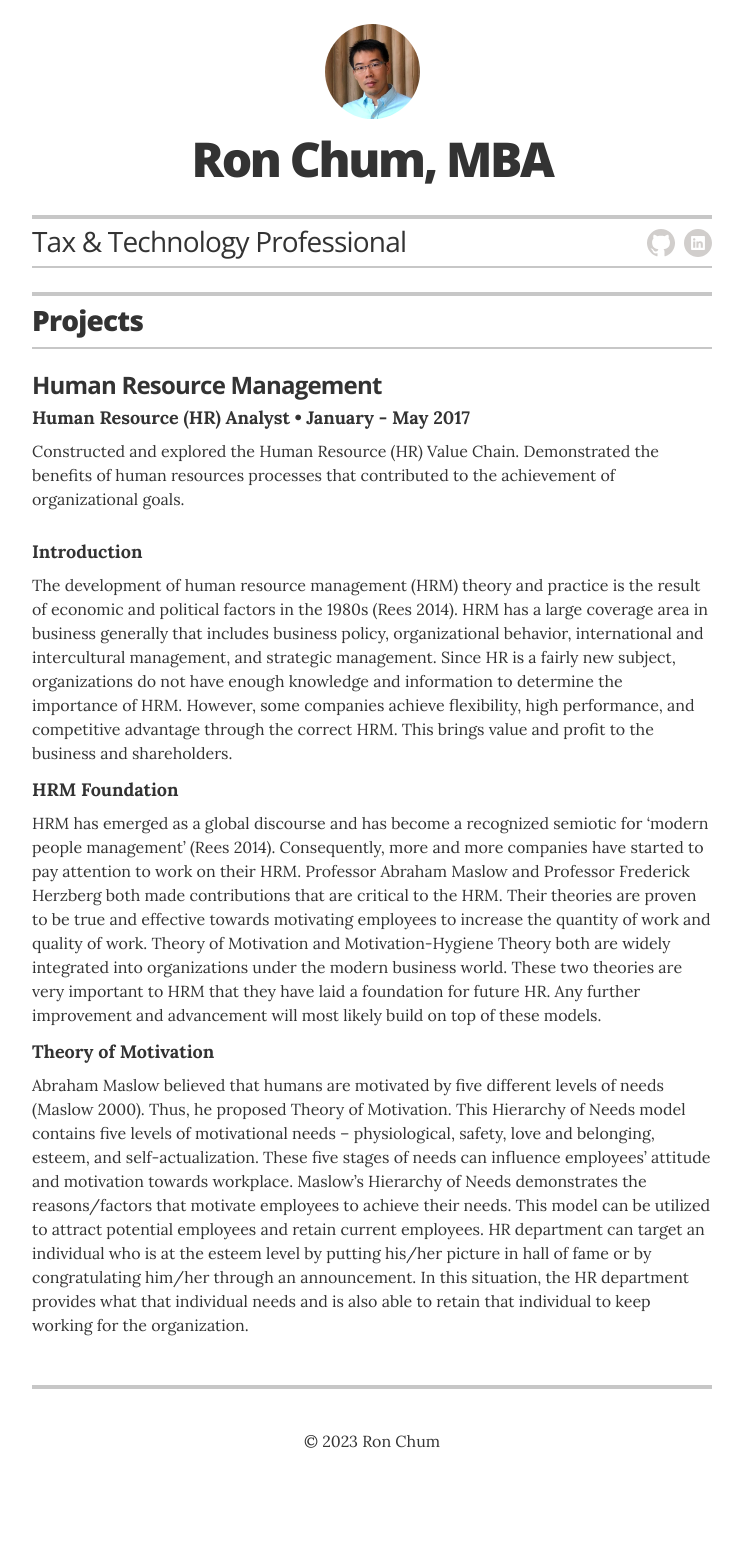
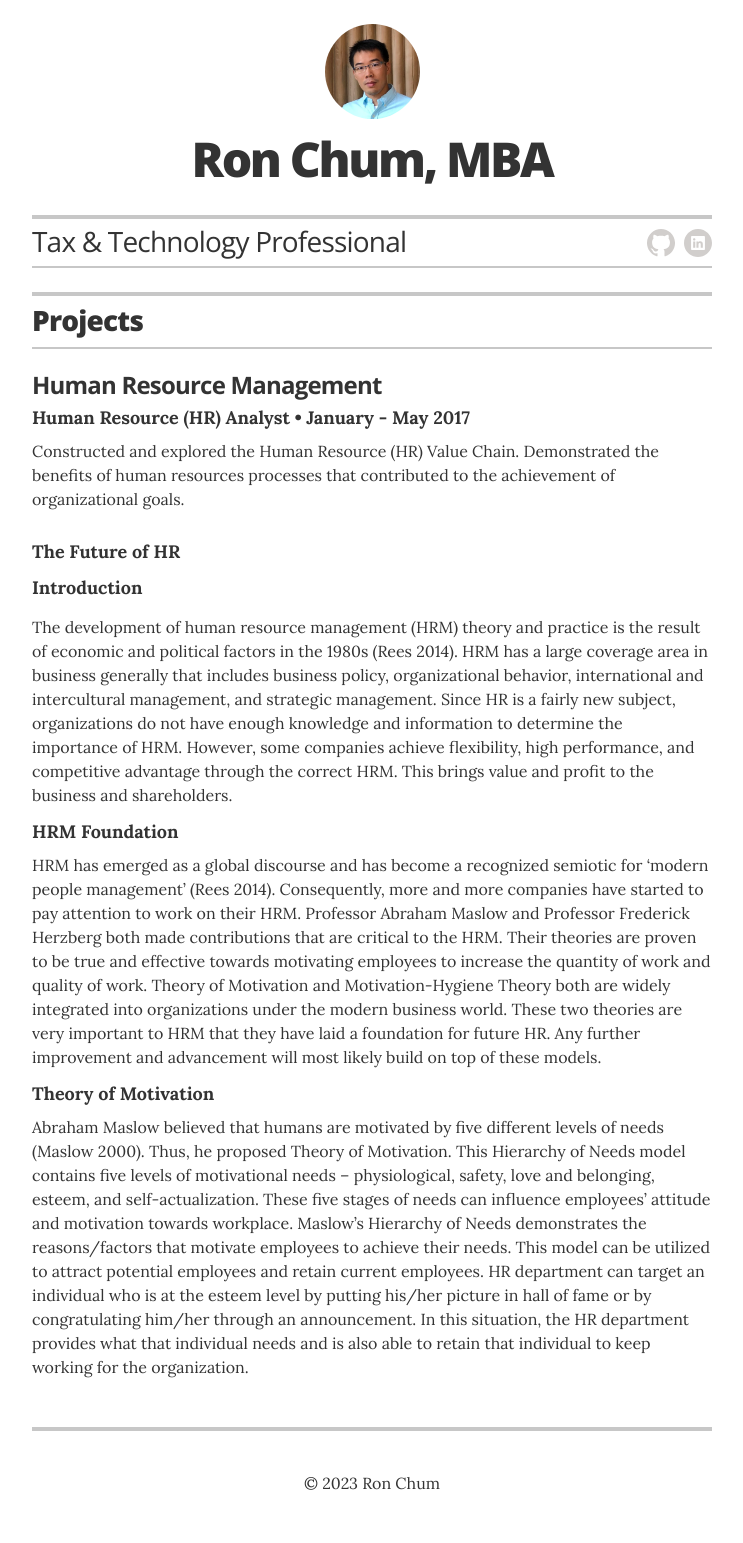
Before and after one commit to rchum/p2, a Jekyll site: the page built from index.html, in a window 1280 px wide. Shown: the whole page, without its empty margins (268-1011 px from the left). Built offline with Jekyll 4.4.1, drawn with Linux system fonts in a browser that asks for light colours; before the commit the page ends 1501 px from its top, so only the background shows below that.

Commit message:
Update projects.yml

```diff
--- a/_data/projects.yml
+++ b/_data/projects.yml
@@ -6,7 +6,7 @@
   #url: https://www.linkedin.com/in/chumr/
   description: Constructed and explored the Human Resource (HR) Value Chain. Demonstrated the benefits of human resources processes that contributed to the achievement of organizational goals.
 
-  role1: Introduction
+  role1: The Future of HR <p>Introduction</p>
   description1: The development of human resource management (HRM) theory and practice is the result of economic and political factors in the 1980s (Rees 2014). HRM has a large coverage area in business generally that includes business policy, organizational behavior, international and intercultural management, and strategic management. Since HR is a fairly new subject, organizations do not have enough knowledge and information to determine the importance of HRM. However, some companies achieve flexibility, high performance, and competitive advantage through the correct HRM. This brings value and profit to the business and shareholders.
 
   role2: HRM Foundation
```
